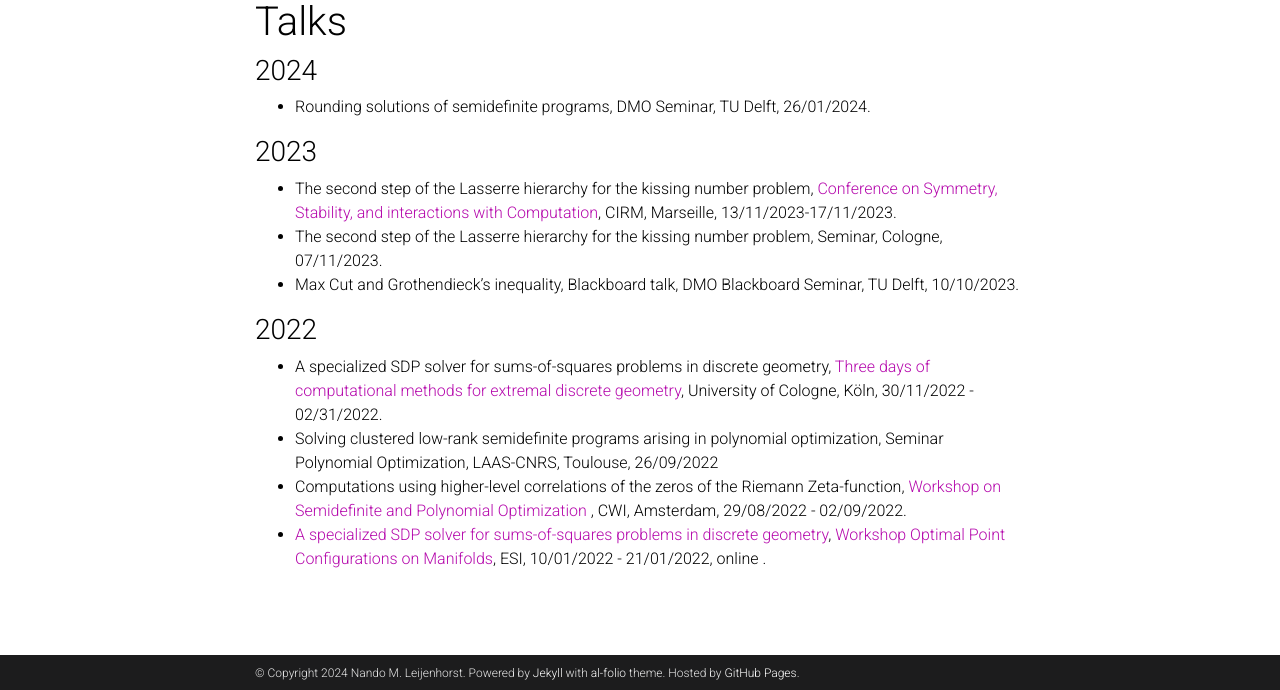
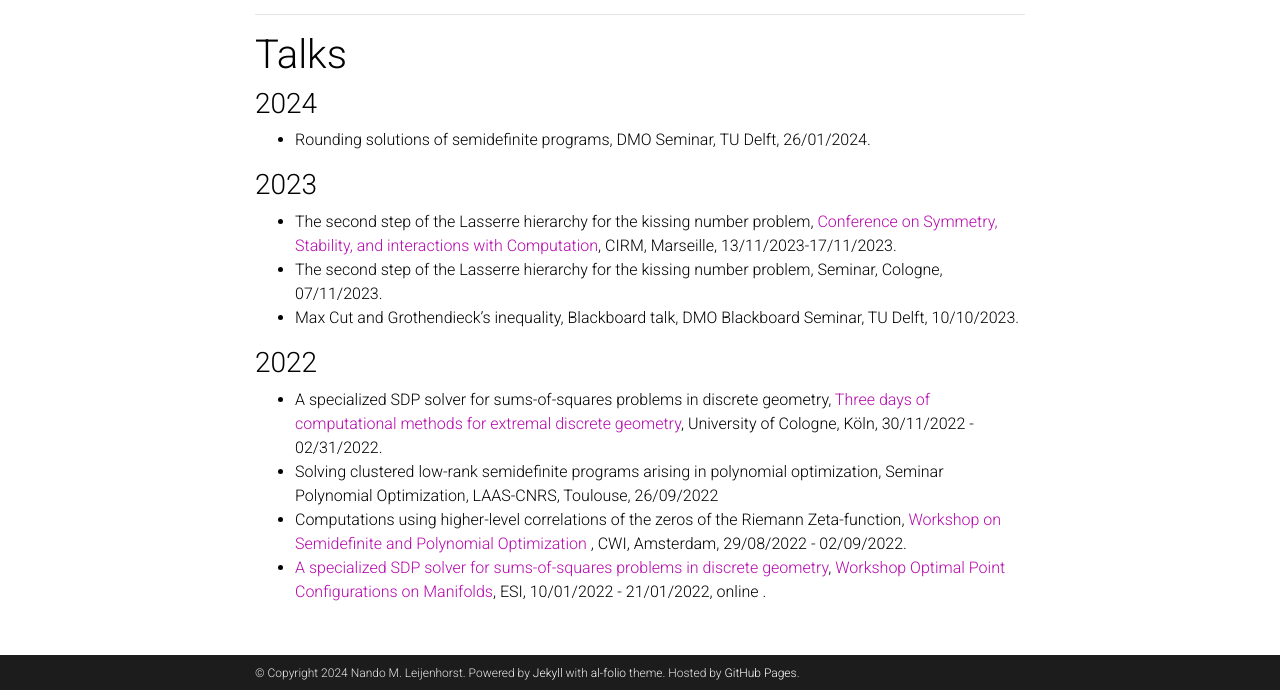
Before and after one commit to nanleij/nanleij.github.io, a Jekyll site: the page built from _pages/publications.md, in a window 1280 px wide and 1250 px high. Shown: the part 560-1250 px from the top of the window. Built offline with Jekyll 4.4.1, drawn with Linux system fonts in a browser that asks for light colours; comment, search, counter and statistics services are not loaded; a style sheet for code colours, icons or effects is not loaded.

Commit message:
Fix typo

```diff
--- a/_pages/publications.md
+++ b/_pages/publications.md
@@ -16,7 +16,7 @@
 
 <a id="journal"><h1 class="bibliography">Preprints</h1></a>
 
-{% bibliography -f papers -q @unpublished --sort_by year --order descendin %}
+{% bibliography -f papers -q @unpublished --sort_by year --order descending %}
 
 <!-- <a id="conference"><h1 class="bibliography">Journal Publications</h1></a>
 
@@ -28,6 +28,7 @@
 
 </div>
 
+---
 
 # Talks
 ### 2024
```
